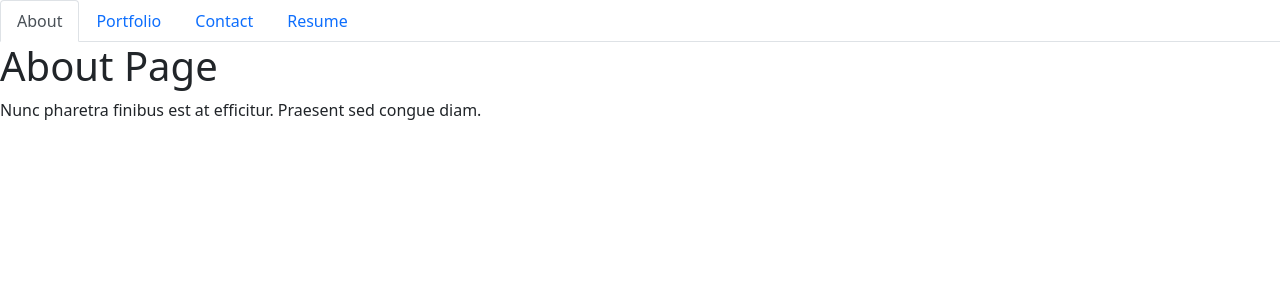
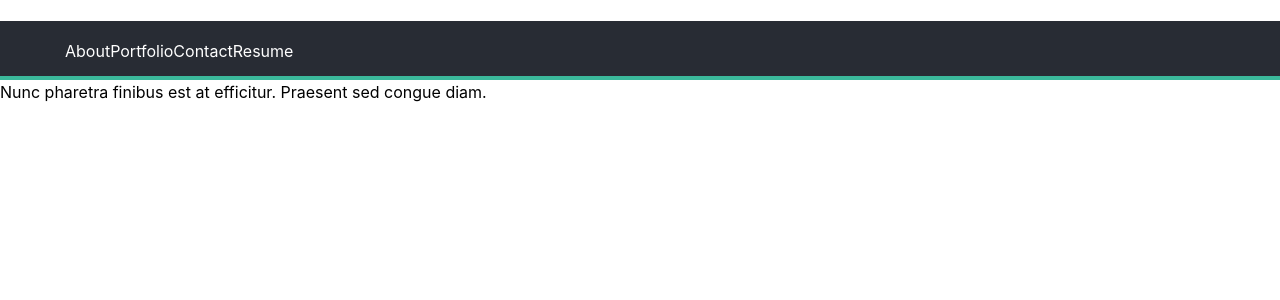
Before and after one commit to Ruchi479/react-portfolio, a React (Create React App) app: page / in a window 1280 px wide. Shown: the top 300 px of the page. Built offline with nearby package versions, Linux system fonts and the light colour scheme.

Commit message:
added style on navbar

```diff
--- a/src/components/NavTabs.js
+++ b/src/components/NavTabs.js
@@ -1,10 +1,36 @@
 import React from 'react';
+import '../styles/Navbar.css';
 
+
+const styles = {
+  navbarStyle: {
+    background: '#282c34',
+    display: 'flex',
+    justifyContent: 'space-between',
+    padding: '10px 25px 5px',
+    alignItems: 'center',
+    borderBottom: '4px solid #3bb99b',
+    position: 'fixed',
+    zIndex: '10',
+    left: '0',
+    right: '0',
+    height:'40px',
+  },
+
+  navitemStyle: {
+    maxWidth: '1060px',
+    color:'white',
+    display: 'flex',
+    justifyContent: 'flex-end',
+}
+}
 // Here we are using object destructuring assignment to pluck off our variables from the props object
 // We assign them to their own variable names
 function NavTabs({ currentPage, handlePageChange }) {
   return (
-    <ul className="nav nav-tabs">
+    <nav style = {styles.navbarStyle} className="navbar">
+      <nav style = {styles.navitemStyle}>
+        <ul className="nav nav-tabs" >
           <li className="nav-item">
             <a
               href="#About"
@@ -47,6 +73,8 @@ function NavTabs({ currentPage, handlePageChange }) {
             </a>
           </li>
         </ul>
+      </nav>
+    </nav>
   );
 }
 
--- a/src/index.js
+++ b/src/index.js
@@ -2,7 +2,7 @@ import React from 'react';
 import ReactDOM from 'react-dom';
 import './index.css';
 import App from './App';
-import 'bootstrap/dist/css/bootstrap.min.css';
+// import 'bootstrap/dist/css/bootstrap.min.css';
 import reportWebVitals from './reportWebVitals';
 
 ReactDOM.render(
--- /dev/null
+++ b/src/styles/Navbar.css
@@ -0,0 +1,23 @@
+.navbar ul li a {
+    color:white;
+    text-decoration: none;
+}
+
+.navbar{
+    display: flex;
+    justify-content: space-between;
+    padding: 10px 25px 5px;
+    align-items: center;
+}
+
+.navbar  ul{
+    list-style: none;
+    display: flex;
+    justify-content: space-between;
+}
+
+@media screen and (max-width: 1024px) {
+    .navbar .nav{
+        width:90%;
+    }
+}
```
Lines whose indentation alone changed are shown as unchanged.
